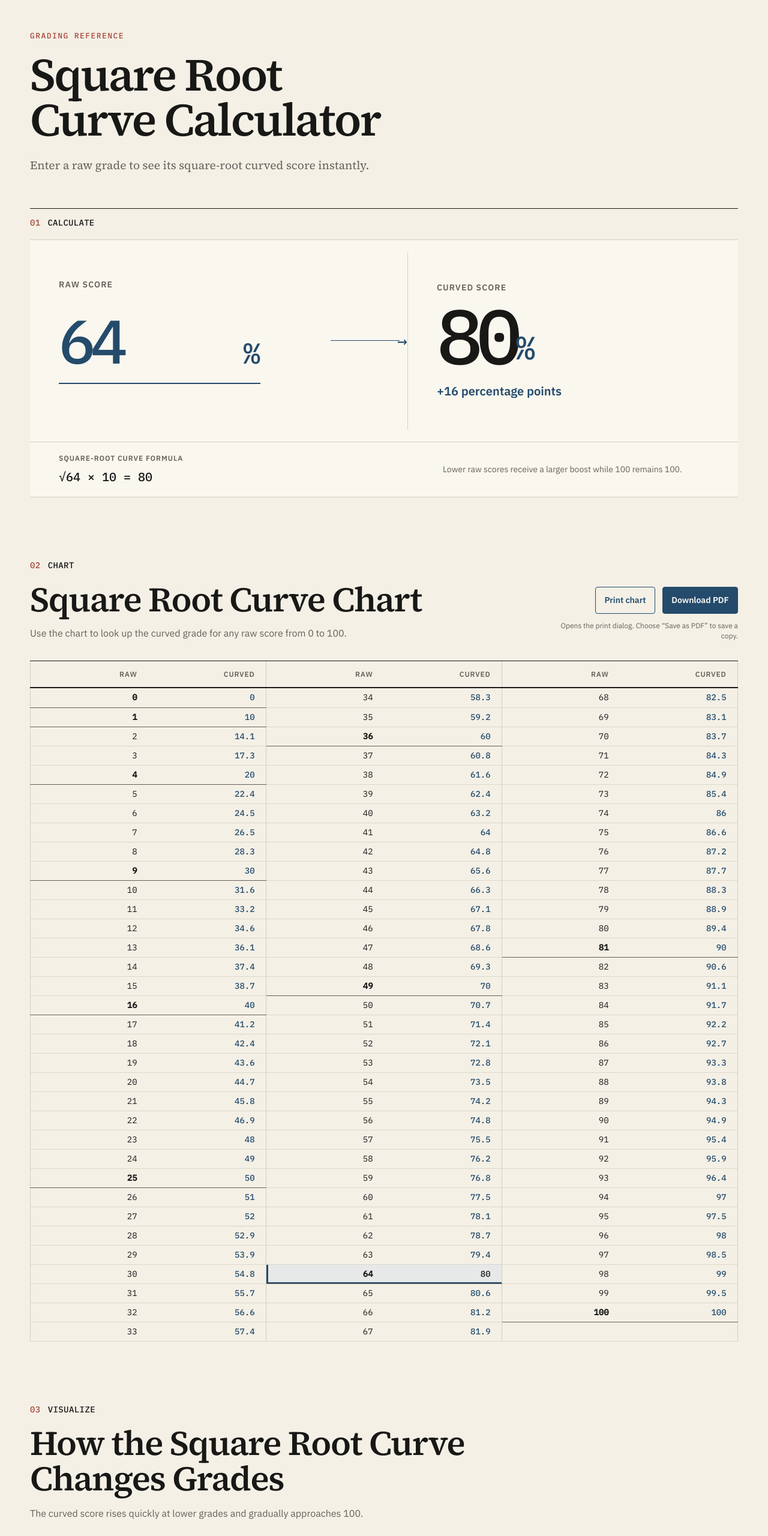
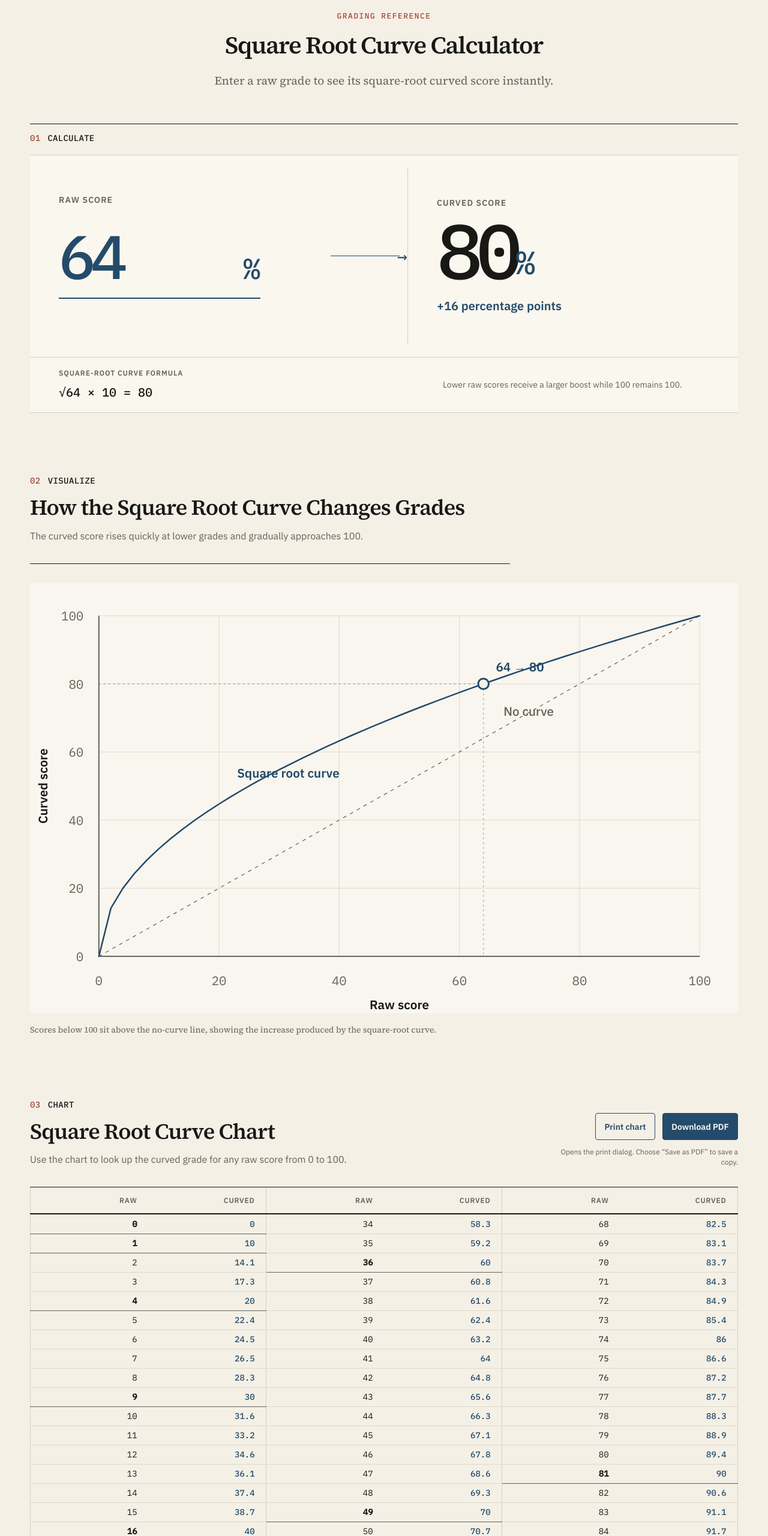
Before and after one commit to zeeshansarwar12/squarerootcurve, an Astro site: page / in a window 1280 px wide. Shown: the part 100-2660 px from the top of the page at 60% size. Built offline with nearby package versions, Linux system fonts and the light colour scheme; Astro itself is replaced by a stand-in of ours.

Commit message:
Refine homepage layout

```diff
--- a/src/pages/index.astro
+++ b/src/pages/index.astro
@@ -93,11 +93,92 @@ const graphPath = generateSquareRootCurveGraphPoints()
       </form>
     </section>
 
+    <section id="graph" class="visualize-section" aria-labelledby="visualize-title">
+      <header class="visualize-heading">
+        <div class="section-kicker">
+          <span aria-hidden="true">02</span>
+          <span>Visualize</span>
+        </div>
+        <h2 id="visualize-title">How the Square Root Curve Changes Grades</h2>
+        <p>The curved score rises quickly at lower grades and gradually approaches 100.</p>
+      </header>
+
+      <figure class="curve-figure">
+        <svg
+          class="curve-graph"
+          width="740"
+          height="450"
+          viewBox="0 0 740 450"
+          role="img"
+          aria-labelledby="curve-graph-title curve-graph-description"
+        >
+          <title id="curve-graph-title">Square-root grading curve from 0 to 100</title>
+          <desc id="curve-graph-description">
+            The square-root curve starts at 0, rises above the unchanged-score line for scores
+            between 0 and 100, and meets it again at 100.
+          </desc>
+
+          <g class="graph-grid" aria-hidden="true">
+            {graphTicks.map((tick) => (
+              <>
+                <line x1={graphX(tick)} y1={graphBox.top} x2={graphX(tick)} y2={graphBox.bottom} />
+                <line x1={graphBox.left} y1={graphY(tick)} x2={graphBox.right} y2={graphY(tick)} />
+              </>
+            ))}
+          </g>
+
+          <g class="graph-axes" aria-hidden="true">
+            <line x1={graphBox.left} y1={graphBox.top} x2={graphBox.left} y2={graphBox.bottom} />
+            <line x1={graphBox.left} y1={graphBox.bottom} x2={graphBox.right} y2={graphBox.bottom} />
+          </g>
+
+          <g class="graph-ticks" aria-hidden="true">
+            {graphTicks.map((tick) => (
+              <>
+                <text x={graphX(tick)} y="420" text-anchor="middle">{tick}</text>
+                <text x="56" y={graphY(tick) + 5} text-anchor="end">{tick}</text>
+              </>
+            ))}
+            <text class="graph-axis-label" x="386" y="445" text-anchor="middle">Raw score</text>
+            <text class="graph-axis-label" x="18" y="212" text-anchor="middle" transform="rotate(-90 18 212)">
+              Curved score
+            </text>
+          </g>
+
+          <line
+            class="graph-reference"
+            x1={graphBox.left}
+            y1={graphBox.bottom}
+            x2={graphBox.right}
+            y2={graphBox.top}
+            aria-hidden="true"
+          />
+          <path class="graph-curve" d={graphPath} aria-hidden="true" />
+
+          <g class="graph-direct-labels" aria-hidden="true">
+            <text class="curve-label" x={graphX(23)} y={graphY(48) - 16}>Square root curve</text>
+            <text class="reference-label" x={graphX(77) - 8} y={graphY(77) + 23} text-anchor="end">No curve</text>
+          </g>
+
+          <g id="graph-current" class="graph-current" aria-hidden="true">
+            <line id="graph-guide-x" class="graph-guide" x1={graphX(64)} y1={graphY(80)} x2={graphX(64)} y2={graphBox.bottom} />
+            <line id="graph-guide-y" class="graph-guide" x1={graphBox.left} y1={graphY(80)} x2={graphX(64)} y2={graphY(80)} />
+            <circle id="graph-current-point" cx={graphX(64)} cy={graphY(80)} r="5.5" />
+            <text id="graph-current-label" x={graphX(64) + 13} y={graphY(80) - 13}>64 → 80</text>
+          </g>
+        </svg>
+        <figcaption>
+          Scores below 100 sit above the no-curve line, showing the increase produced by the square-root curve.
+        </figcaption>
+      </figure>
+    </section>
+
+
     <section id="chart" class="chart-section" aria-labelledby="chart-title">
       <div class="chart-heading">
         <div class="chart-title-group">
           <div class="section-kicker">
-            <span aria-hidden="true">02</span>
+            <span aria-hidden="true">03</span>
             <span>Chart</span>
           </div>
           <h2 id="chart-title">Square Root Curve Chart</h2>
@@ -224,85 +305,6 @@ const graphPath = generateSquareRootCurveGraphPoints()
       </footer>
     </section>
 
-    <section id="graph" class="visualize-section" aria-labelledby="visualize-title">
-      <header class="visualize-heading">
-        <div class="section-kicker">
-          <span aria-hidden="true">03</span>
-          <span>Visualize</span>
-        </div>
-        <h2 id="visualize-title">How the Square Root Curve Changes Grades</h2>
-        <p>The curved score rises quickly at lower grades and gradually approaches 100.</p>
-      </header>
-
-      <figure class="curve-figure">
-        <svg
-          class="curve-graph"
-          width="740"
-          height="450"
-          viewBox="0 0 740 450"
-          role="img"
-          aria-labelledby="curve-graph-title curve-graph-description"
-        >
-          <title id="curve-graph-title">Square-root grading curve from 0 to 100</title>
-          <desc id="curve-graph-description">
-            The square-root curve starts at 0, rises above the unchanged-score line for scores
-            between 0 and 100, and meets it again at 100.
-          </desc>
-
-          <g class="graph-grid" aria-hidden="true">
-            {graphTicks.map((tick) => (
-              <>
-                <line x1={graphX(tick)} y1={graphBox.top} x2={graphX(tick)} y2={graphBox.bottom} />
-                <line x1={graphBox.left} y1={graphY(tick)} x2={graphBox.right} y2={graphY(tick)} />
-              </>
-            ))}
-          </g>
-
-          <g class="graph-axes" aria-hidden="true">
-            <line x1={graphBox.left} y1={graphBox.top} x2={graphBox.left} y2={graphBox.bottom} />
-            <line x1={graphBox.left} y1={graphBox.bottom} x2={graphBox.right} y2={graphBox.bottom} />
-          </g>
-
-          <g class="graph-ticks" aria-hidden="true">
-            {graphTicks.map((tick) => (
-              <>
-                <text x={graphX(tick)} y="420" text-anchor="middle">{tick}</text>
-                <text x="56" y={graphY(tick) + 5} text-anchor="end">{tick}</text>
-              </>
-            ))}
-            <text class="graph-axis-label" x="386" y="445" text-anchor="middle">Raw score</text>
-            <text class="graph-axis-label" x="18" y="212" text-anchor="middle" transform="rotate(-90 18 212)">
-              Curved score
-            </text>
-          </g>
-
-          <line
-            class="graph-reference"
-            x1={graphBox.left}
-            y1={graphBox.bottom}
-            x2={graphBox.right}
-            y2={graphBox.top}
-            aria-hidden="true"
-          />
-          <path class="graph-curve" d={graphPath} aria-hidden="true" />
-
-          <g class="graph-direct-labels" aria-hidden="true">
-            <text class="curve-label" x={graphX(23)} y={graphY(48) - 16}>Square root curve</text>
-            <text class="reference-label" x={graphX(77) - 8} y={graphY(77) + 23} text-anchor="end">No curve</text>
-          </g>
-
-          <g id="graph-current" class="graph-current" aria-hidden="true">
-            <line id="graph-guide-x" class="graph-guide" x1={graphX(64)} y1={graphY(80)} x2={graphX(64)} y2={graphBox.bottom} />
-            <line id="graph-guide-y" class="graph-guide" x1={graphBox.left} y1={graphY(80)} x2={graphX(64)} y2={graphY(80)} />
-            <circle id="graph-current-point" cx={graphX(64)} cy={graphY(80)} r="5.5" />
-            <text id="graph-current-label" x={graphX(64) + 13} y={graphY(80) - 13}>64 → 80</text>
-          </g>
-        </svg>
-        <figcaption>
-          Scores below 100 sit above the no-curve line, showing the increase produced by the square-root curve.
-        </figcaption>
-      </figure>
-    </section>
 
     <section id="more-calculators" class="more-calculators" aria-labelledby="more-calculators-title">
       <header class="more-calculators-heading">
--- a/src/styles/global.css
+++ b/src/styles/global.css
@@ -155,11 +155,13 @@
   }
 
   .opening {
-    padding-block: clamp(2.75rem, 6vw, 5rem) var(--space-6);
+    padding-block: clamp(2.75rem, 3vw, 5rem) var(--space-6);
   }
 
   .opening-copy {
-    max-width: 55rem;
+    max-width: 44rem;
+    margin-inline: auto;
+    text-align: center;
   }
 
   .eyebrow {
@@ -173,17 +175,17 @@
   }
 
   h1 {
-    max-width: 15ch;
+    max-width: none;
     font-family: var(--font-editorial);
-    font-size: clamp(2.75rem, 6vw, 5.5rem);
+    font-size: clamp(2.5rem, 2.5vw, 3.25rem);
     font-weight: 600;
     letter-spacing: -0.035em;
-    line-height: 0.98;
+    line-height: 1.05;
   }
 
   .lede {
     max-width: 39rem;
-    margin-top: var(--space-4);
+    margin: var(--space-4) auto 0;
     color: var(--ink-muted);
     font-family: var(--font-editorial);
     font-size: var(--text-lede);
@@ -434,7 +436,7 @@
 
   .chart-title-group h2 {
     font-family: var(--font-editorial);
-    font-size: clamp(2.25rem, 4.5vw, 4rem);
+    font-size: clamp(2.25rem, 4.5vw, 2rem);
     font-weight: 600;
     letter-spacing: -0.025em;
     line-height: 1;
@@ -582,7 +584,7 @@
   }
 
   .visualize-section {
-    padding-block: 0 clamp(4rem, 8vw, 7rem);
+    padding-block: clamp(4rem, 8vw, 7rem) 0;
   }
 
   .visualize-heading {
@@ -593,7 +595,7 @@
 
   .visualize-heading h2 {
     font-family: var(--font-editorial);
-    font-size: clamp(2.25rem, 4.5vw, 4rem);
+    font-size: clamp(2.25rem, 4.5vw, 2rem);
     font-weight: 600;
     letter-spacing: -0.025em;
     line-height: 1.02;
@@ -723,7 +725,7 @@
 
   .more-calculators-heading h2 {
     font-family: var(--font-editorial);
-    font-size: clamp(2.25rem, 4.5vw, 4rem);
+    font-size: clamp(2.25rem, 4.5vw, 2rem);
     font-weight: 600;
     letter-spacing: -0.025em;
     line-height: 1.02;
@@ -974,7 +976,7 @@
 
   .class-calculator-heading h2 {
     font-family: var(--font-editorial);
-    font-size: clamp(2.25rem, 4.5vw, 4rem);
+    font-size: clamp(2.25rem, 4.5vw, 2rem);
     font-weight: 600;
     letter-spacing: -0.025em;
     line-height: 1.02;
@@ -1222,7 +1224,7 @@
 
   .reference-heading h2 {
     font-family: var(--font-editorial);
-    font-size: clamp(2.25rem, 4.5vw, 4rem);
+    font-size: clamp(2.25rem, 4.5vw, 2rem);
     font-weight: 600;
     letter-spacing: -0.025em;
     line-height: 1.02;
@@ -1593,7 +1595,7 @@
     }
 
     .visualize-heading h2 {
-      font-size: clamp(2rem, 11vw, 3rem);
+      font-size: clamp(2.25rem, 4.5vw, 2rem);
     }
 
     .curve-figure {
```
